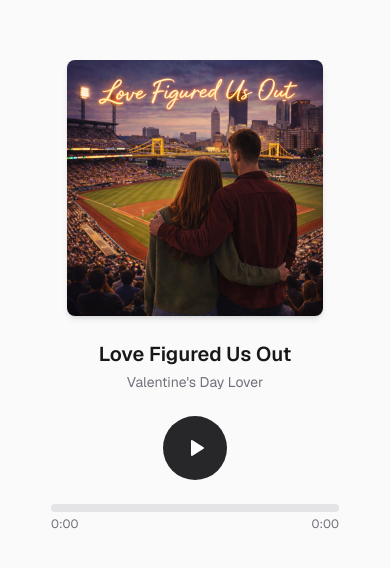
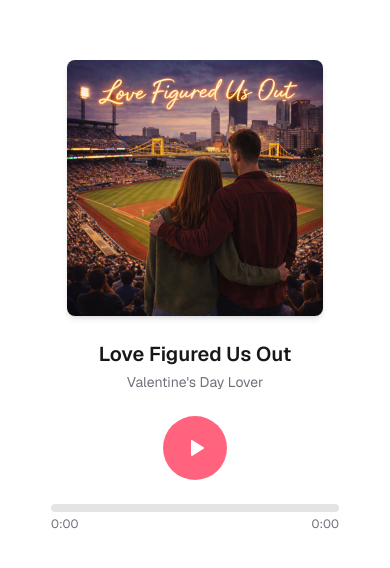
Before and after one commit to travissaylor/maggie-music-player, a Next.js app: page / in a window 390 px wide. Shown: the part 126-694 px from the top of the page. Built offline with nearby package versions, Linux system fonts and the light colour scheme.

Commit message:
Add responsive minimalist UI with rose accent

```diff
--- a/app/page.tsx
+++ b/app/page.tsx
@@ -74,8 +74,8 @@ export default function Home() {
   const progress = duration > 0 ? (currentTime / duration) * 100 : 0;
 
   return (
-    <div className="flex min-h-screen items-center justify-center bg-zinc-50 font-sans">
-      <main className="flex flex-col items-center gap-6">
+    <div className="flex min-h-screen items-center justify-center bg-white font-sans">
+      <main className="flex w-full max-w-xs flex-col items-center gap-6 px-4">
         <Image
           src={SONG.albumArt}
           alt="Album art"
@@ -92,7 +92,7 @@ export default function Home() {
 
         <button
           onClick={togglePlayback}
-          className="flex h-16 w-16 items-center justify-center rounded-full bg-zinc-800 text-white transition-colors hover:bg-zinc-700"
+          className="flex h-16 w-16 items-center justify-center rounded-full bg-rose-400 text-white transition-colors hover:bg-rose-500"
           aria-label={isPlaying ? "Pause" : "Play"}
         >
           {isPlaying ? (
@@ -107,7 +107,7 @@ export default function Home() {
           )}
         </button>
 
-        <div className="w-72 flex flex-col gap-1">
+        <div className="w-full flex flex-col gap-1">
           <div
             ref={progressRef}
             className="relative h-2 w-full cursor-pointer rounded-full bg-zinc-200"
@@ -120,7 +120,7 @@ export default function Home() {
             aria-valuenow={Math.floor(currentTime)}
           >
             <div
-              className="absolute top-0 left-0 h-full rounded-full bg-zinc-800 transition-[width] duration-100"
+              className="absolute top-0 left-0 h-full rounded-full bg-rose-400 transition-[width] duration-100"
               style={{ width: `${progress}%` }}
             />
           </div>
--- a/ralph/tasks/prd-music-player.md
+++ b/ralph/tasks/prd-music-player.md
@@ -57,15 +57,15 @@ A single-page Next.js app that serves as a personal music player for a song made
 - [x] Standard `<title>` and `<meta name="description">` tags set
 - [x] Typecheck passes
 
-### US-005: Responsive & Minimalist UI
+### ✅ US-005: Responsive & Minimalist UI
 **Description:** As a visitor on any device, I want the player to look clean and work well on mobile and desktop.
 
 **Acceptance Criteria:**
-- [ ] Light background with subtle color accent (soft pastel or muted tone)
-- [ ] Player is centered on the page, card-style layout
-- [ ] Fully responsive — works on mobile screens (375px+) and desktop
-- [ ] Minimal UI: no unnecessary chrome, borders, or clutter
-- [ ] Typecheck passes
+- [x] Light background with subtle color accent (soft pastel or muted tone)
+- [x] Player is centered on the page, card-style layout
+- [x] Fully responsive — works on mobile screens (375px+) and desktop
+- [x] Minimal UI: no unnecessary chrome, borders, or clutter
+- [x] Typecheck passes
 
 ## Functional Requirements
 
```
